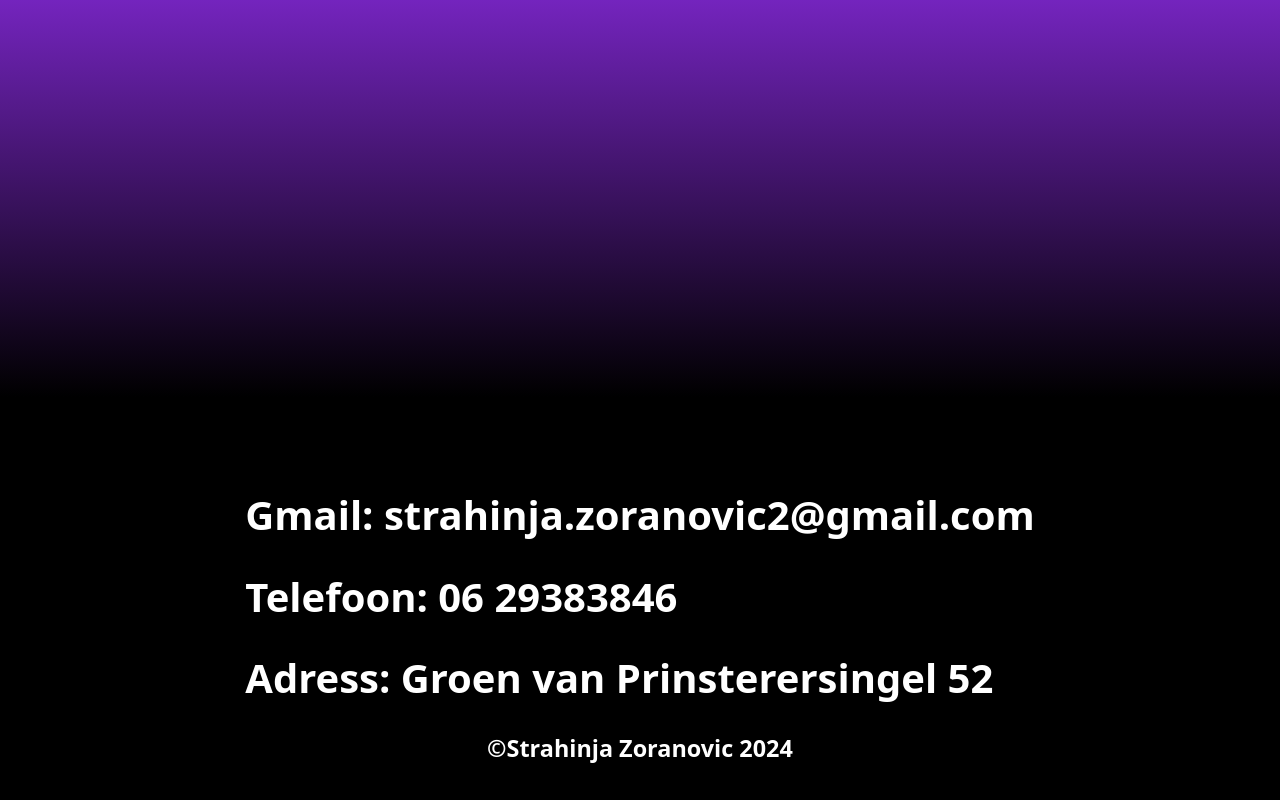
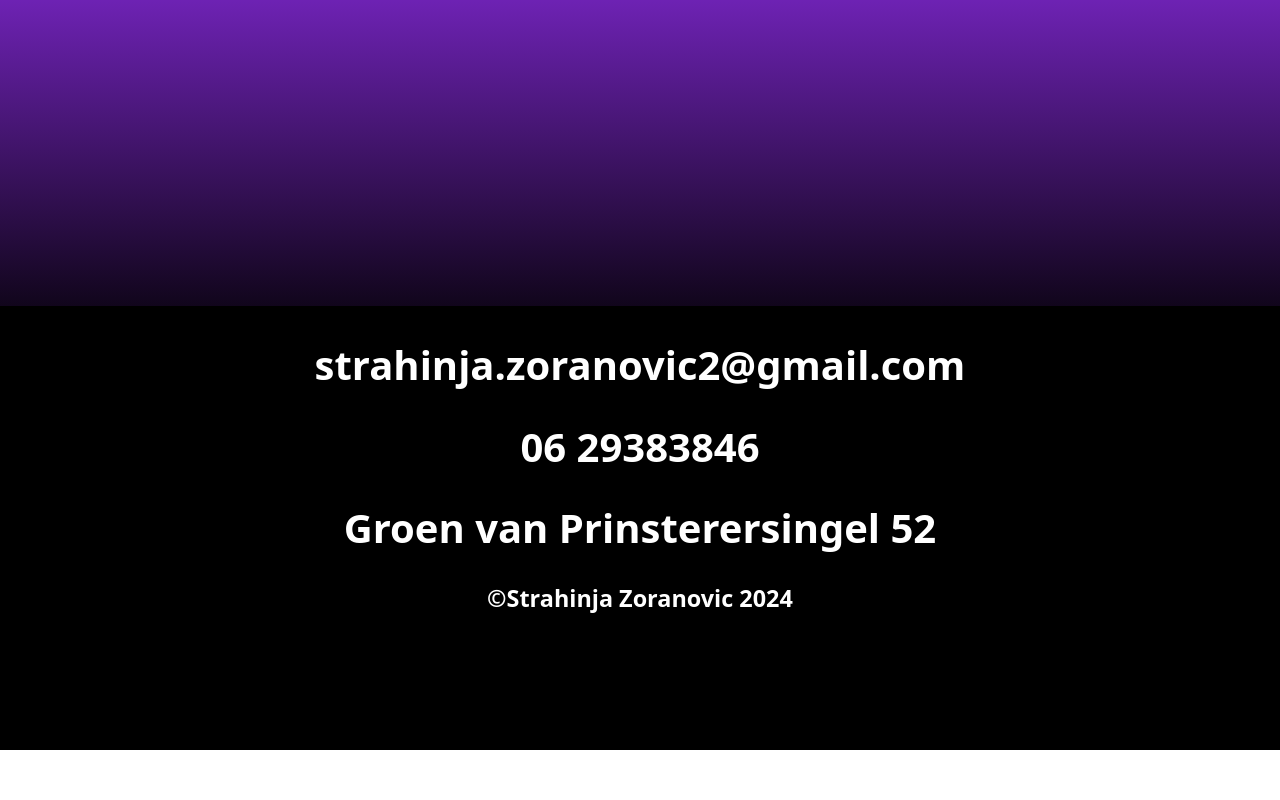
Before and after one commit to strahinjazoranovic/Portfolio, a plain HTML site: page ervaring.html in a window 1280 px wide. Shown: the part 590-1390 px from the top of the page. After the commit the page ends 1340 px from the top, so only its background shows below. Drawn offline with Linux system fonts and the light colour scheme.

Commit message:
V5.35
1. Footer tekst is nu in het midden + kleine UI aanpassingen voor Footer

```diff
--- a/css/main.css
+++ b/css/main.css
@@ -139,18 +139,18 @@ form {
 
 footer {
   height: 240px;
-  padding-top: 50px;
-  padding-bottom: 100px;
+  padding-bottom: 200px;
   padding-left: 50px;
   padding-right: 50px;
   display: flex;
   justify-content: center;
+  text-align: center;
   background-color: black;
   border-top: 4px solid black;
   color: white;
   font-family: system-ui, -apple-system, BlinkMacSystemFont, 'Segoe UI', Roboto, Oxygen, Ubuntu, Cantarell, 'Open Sans', 'Helvetica Neue', sans-serif;
   font-size: 20px;
-  margin-top: 420px;
+  margin-top: 320px;
   animation: foot linear;
   animation-timeline: view();
   animation-range: entry 0;
@@ -168,10 +168,6 @@ footer {
   color: white;
 }
 
-#contact {
-  font-size: 20px;
-  font-family: system-ui, -apple-system, BlinkMacSystemFont, 'Segoe UI', Roboto, Oxygen, Ubuntu, Cantarell, 'Open Sans', 'Helvetica Neue', sans-serif;
-}
 
 #content1 {
   display: flex;
@@ -355,7 +351,7 @@ img{
 @keyframes foot {
   from {
     opacity: 0;
-    scale: 0.5;
+    scale: 0.2;
   }
   to {
     opacity: 1;
--- a/ervaring.html
+++ b/ervaring.html
@@ -44,9 +44,9 @@
 
         <footer>
             <div id="contact">
-                <h1>Gmail: strahinja.zoranovic2@gmail.com</h1>
-                <h1>Telefoon: 06 29383846</h1>
-                <h1>Adress: Groen van Prinsterersingel 52</h1>
+                <h1>strahinja.zoranovic2@gmail.com</h1>
+                <h1>06 29383846</h1>
+                <h1>Groen van Prinsterersingel 52</h1>
                 <h3 id="copyright">©Strahinja Zoranovic 2024</h3>
             </div>
         </footer>
```
